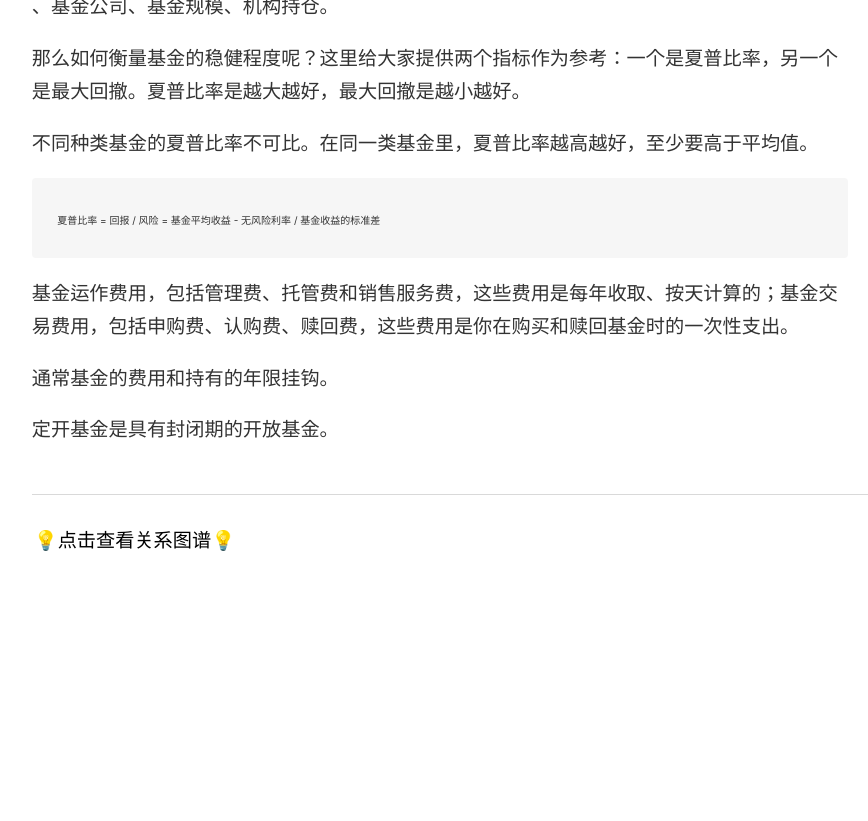
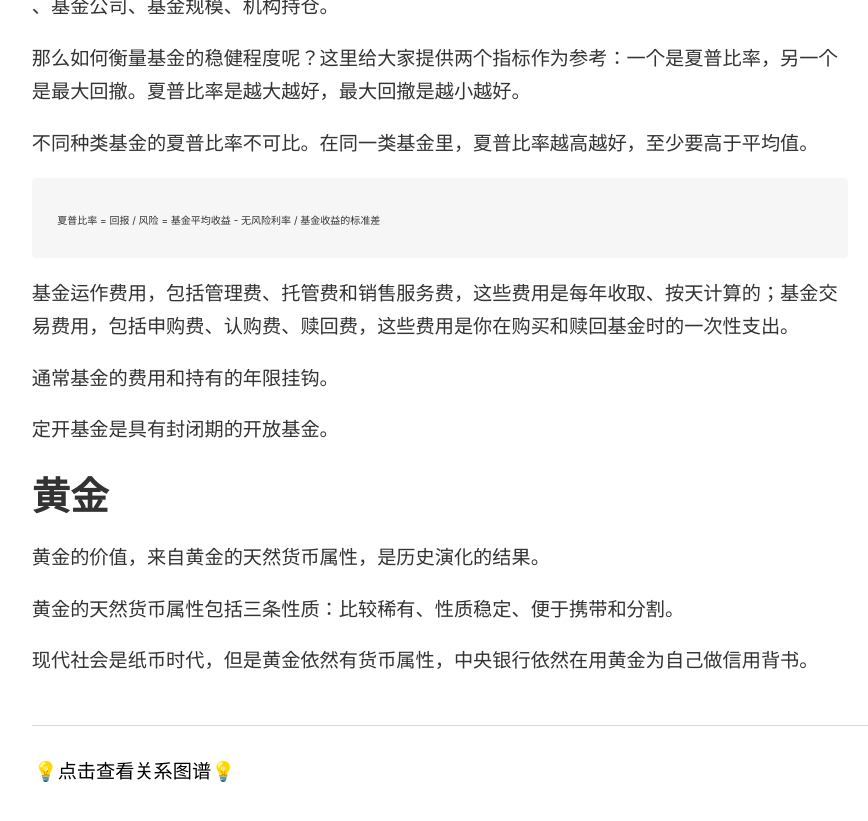
Before and after one commit to wingowen/digital-garden-jekyll, a Jekyll site: the page built from _notes/徐远的投资课.md, in a window 1280 px wide and 900 px high, scrolled down 6837 px. Shown: the top 821 px of the window, without its empty margins (45-913 px from the left). Built offline with Jekyll 4.4.1, drawn with Linux system fonts in a browser that asks for light colours; before the commit the page ends 7506 px from its top, so only the background shows below that.

Commit message:
vault backup: 2024-09-06 16:02:08

```diff
--- a/_notes/徐远的投资课.md
+++ b/_notes/徐远的投资课.md
@@ -155,3 +155,11 @@
 通常基金的费用和持有的年限挂钩。
 
 定开基金是具有封闭期的开放基金。
+
+# 黄金
+
+黄金的价值，来自黄金的天然货币属性，是历史演化的结果。
+
+黄金的天然货币属性包括三条性质：比较稀有、性质稳定、便于携带和分割。
+
+现代社会是纸币时代，但是黄金依然有货币属性，中央银行依然在用黄金为自己做信用背书。
```
